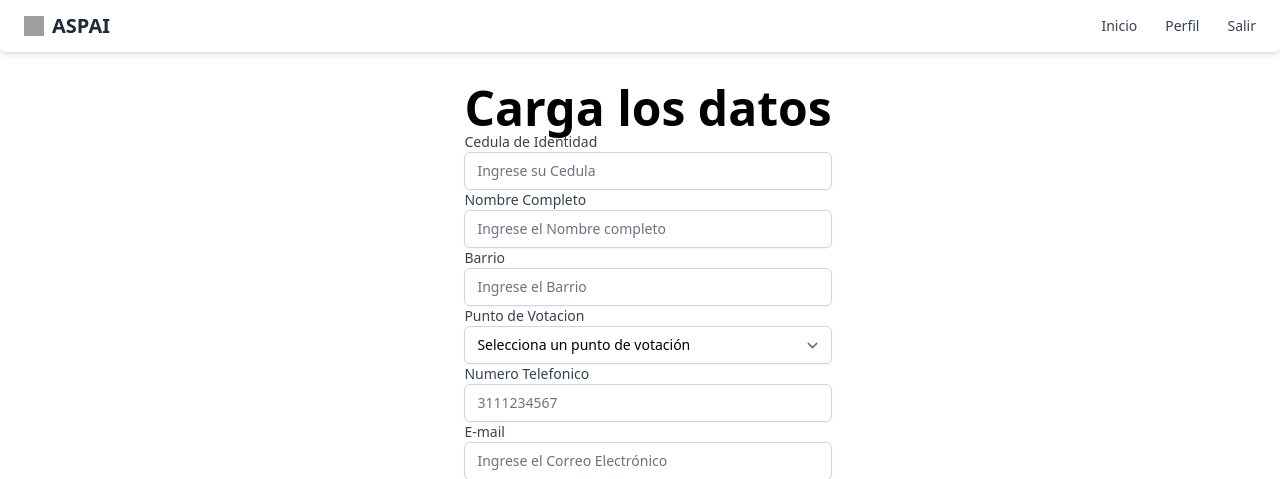
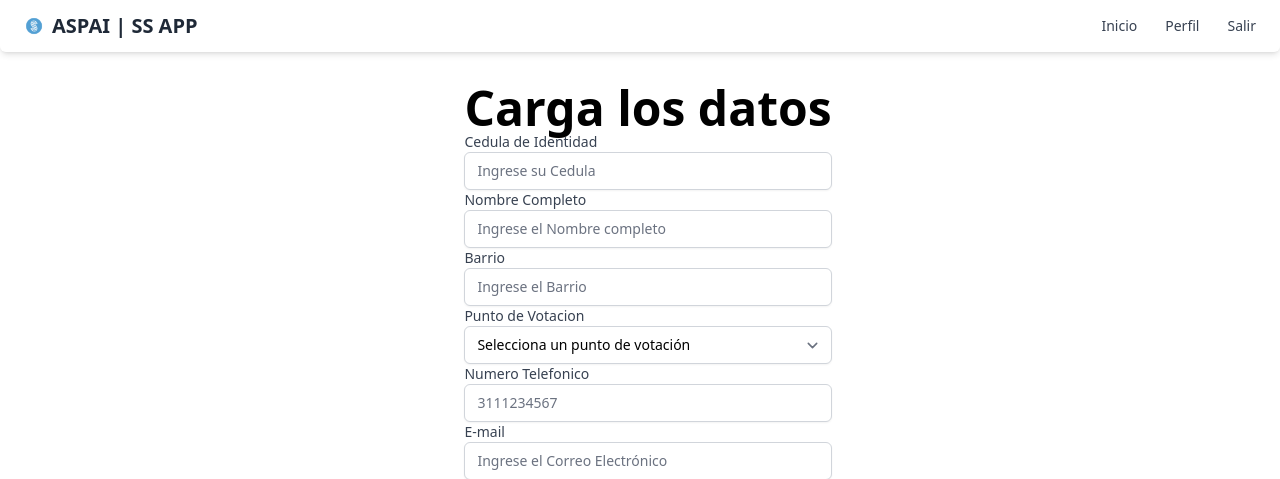
Before and after one commit to fckfck97/app-ss-sqlite3, a Django app: page /voter in a window 1280 px wide. Shown: the top 479 px of the page. Run offline with Django 4.2, Linux system fonts and the light colour scheme; a user stored in the database is signed in; data comes from the database, SQL or seed files in the repository; both versions use the stored data as it was after the commit; style sheets or scripts are compiled from the project's sources; some libraries are stand-ins or nearby versions; grey boxes are pictures that could not be loaded.

Commit message:
cambios ultimos

```diff
--- a/templates/base.html
+++ b/templates/base.html
@@ -7,8 +7,8 @@
     <meta http-equiv="X-UA-Compatible" content="IE=edge">
     <meta name="viewport" content="width=device-width, initial-scale=1.0">
 
-    <link rel="shortcut icon" href="" type="image/x-icon">
-    <link href="" rel="apple-touch-icon">
+    <link rel="shortcut icon" href="{% static 'img/logo.png' %}" type="image/x-icon">
+    <link href="{% static 'img/logo.png' %}" rel="apple-touch-icon">
     {% comment %} django select {% endcomment %}
     <script src="https://cdnjs.cloudflare.com/ajax/libs/jquery/3.5.1/jquery.min.js"></script>
     <script src="https://cdnjs.cloudflare.com/ajax/libs/select2/4.0.13/js/select2.min.js"></script>
@@ -22,7 +22,7 @@
     <link href='https://unpkg.com/boxicons@2.0.7/css/boxicons.min.css' rel='stylesheet'>
 
     <meta name="author" content="ASPAI">
-    <title>ASPAI</title>
+    <title>ASPAI | SS APP</title>
     <meta name="description" content="">
 
 </head>
@@ -35,8 +35,8 @@
         <div class="flex justify-between items-center">
             <div>
                 <a href="/" class="text-xl font-bold text-gray-800 flex items-center">
-                    <img src="{% static 'assets/img/yl-logo.svg' %}" alt="Creative Ferrets logo" class="h-5 w-5 mr-2">
-                    <span class="text-black-700">ASPAI</span>
+                    <img src="{% static 'img/logo.png' %}" alt="Creative Ferrets logo" class="h-5 w-5 mr-2">
+                    <span class="text-black-700">ASPAI | SS APP</span>
                 </a>
             </div>
 
@@ -83,9 +83,9 @@
     <main>
       <section class="min-h-screen bg-base-100" id="inicio">
           <div class="container mx-auto flex flex-col md:flex-row items-center justify-center px-4 py-6 md:py-16">
-              <img src="{% static 'assets/img/search_outline_II.svg' %}" class="w-full md:w-1/2 max-w-2xl rounded-lg shadow-lg"/>
+              <img src="{% static 'img/1.jpg' %}" class="w-full md:w-1/2 max-w-2xl rounded-lg shadow-lg"/>
               <div class="md:w-1/2 px-4 md:pl-8">
-                  <h1 class="text-5xl font-extrabold text-orange-900">SS APP</h1>
+                  <h1 class="text-5xl font-extrabold text-orange-900">Nacho</h1>
                   <p class="mt-4 text-xl">El app ideal, para mantener todos sus usuarios registrados.</p>
                   {% if user.is_authenticated %}
                   <a href="{% url 'voter:voter-list' %}" class="mt-8 w-full md:w-auto text-center border border-purple-500 text-purple-500 hover:text-white hover:bg-purple-500 py-3 px-6 rounded-md">Ver Votantes</a>
```
Also changed, not shown: templates/account/login.html (+2 -7 lines), db.sqlite3, static/img/1.jpg (added), static/img/logo.png (added), 3 other files.
